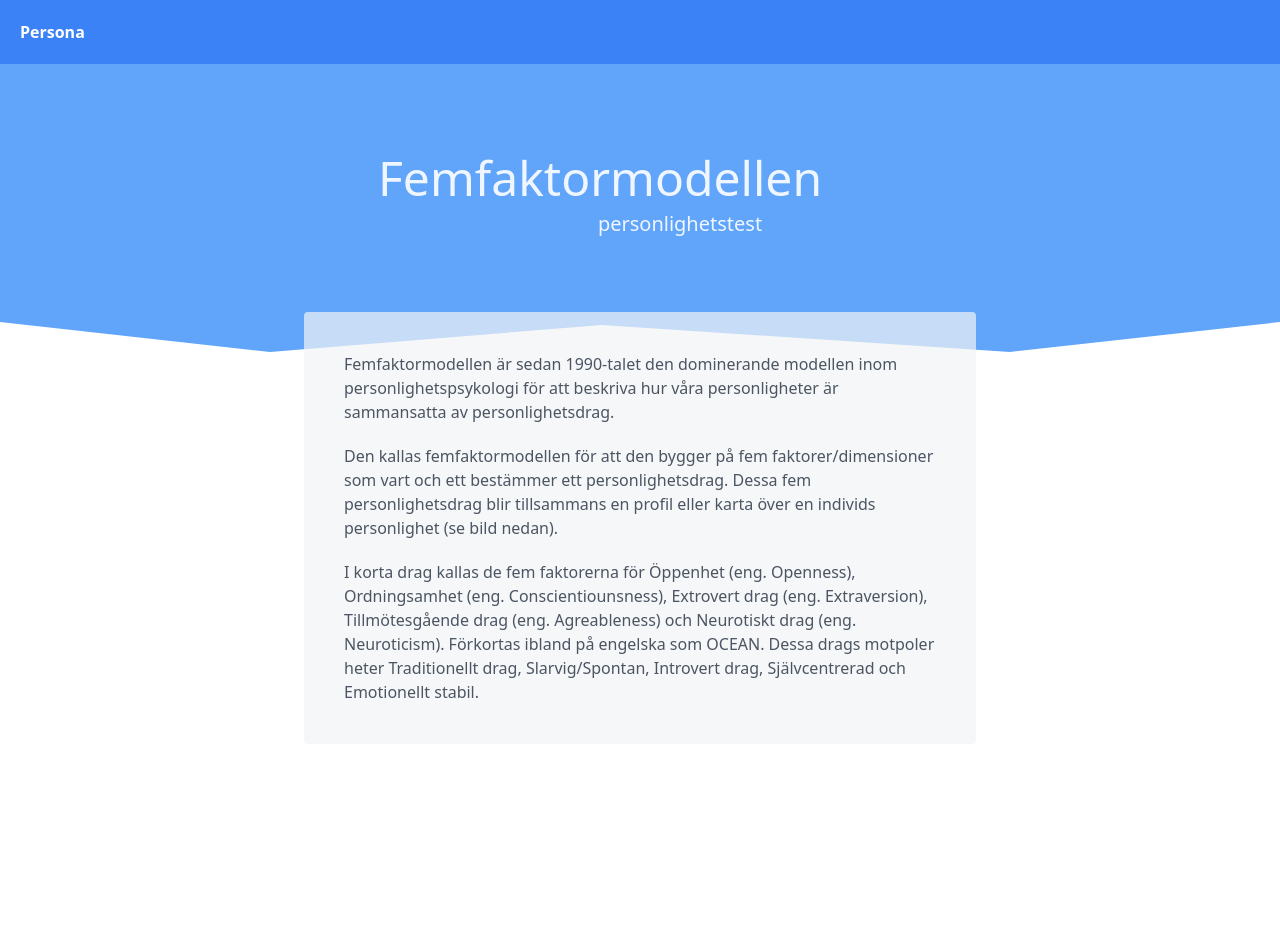
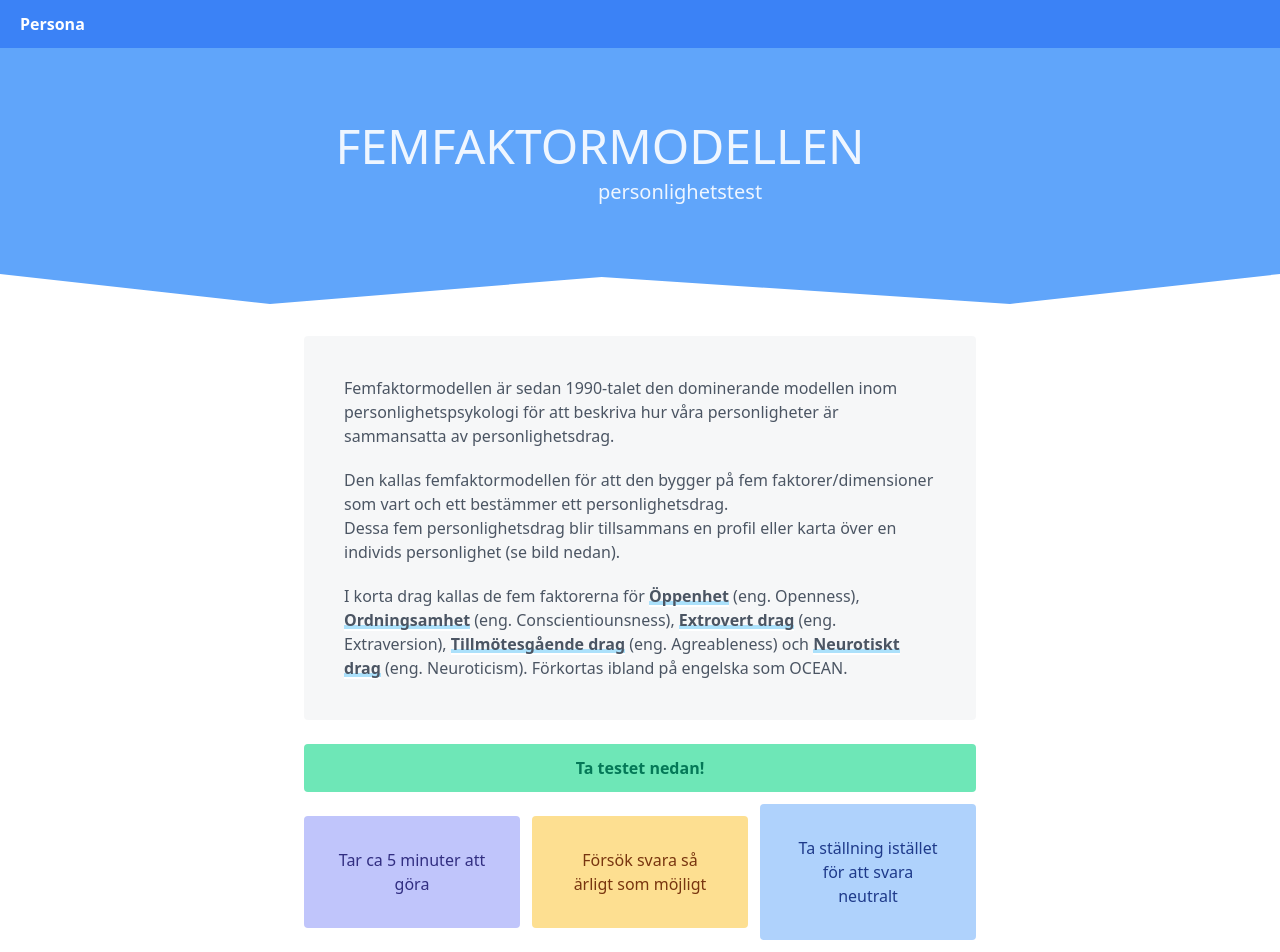
Before and after one commit to johnnydevster/persona, a React (Create React App) app in the folder client/: page / in a window 1280 px wide. Shown: the top 952 px of the page. Before the commit the page ends 800 px from the top, so only its background shows below. Built offline with nearby package versions, Linux system fonts and the light colour scheme.

Commit message:
Bunch of styling

```diff
--- a/client/src/App.js
+++ b/client/src/App.js
@@ -1,38 +1,66 @@
+import QuestionForm from "./Components/QuestionForm.js";
+
 function App() {
   return (
     <div>
-      <header className="bg-blue-500 h-16 flex items-center">
+      <header className="bg-blue-500 h-12 flex items-center">
         <div className="font-sans text-white font-semibold px-5">Persona</div>
       </header>
-      <div className="bg-blue-400 h-72 shape text-blue-50 flex items-center justify-center flex-col">
+      <div className="bg-blue-400 h-64 shape text-blue-50 flex items-center justify-center flex-col">
         <h1 className="relative -top-4 text-3xl md:text-5xl m-2 md:pr-20">
-          Femfaktormodellen
+          FEMFAKTORMODELLEN
         </h1>
         <h2 className="relative -top-4 text-lg md:text-xl md:pl-20">
           personlighetstest
         </h2>
       </div>
-      <div className="relative p-10 text-gray-600 -top-10 max-w-2xl bg-opacity-70 mx-auto rounded bg-gray-100">
+      <section id="main" className="max-w-2xl mx-3 sm:mx-auto">
+        <div className="mt-5 md:mt-8 p-4 sm:p-10 text-gray-600  bg-opacity-70 rounded bg-gray-100">
           <p className="pb-5">
             Femfaktormodellen är sedan 1990-talet den dominerande modellen inom
             personlighetspsykologi för att beskriva hur våra personligheter är
             sammansatta av personlighetsdrag.
           </p>
+          <p>
+            Den kallas femfaktormodellen för att den bygger på fem
+            faktorer/dimensioner som vart och ett bestämmer ett
+            personlighetsdrag.
+          </p>
           <p className="pb-5">
-          Den kallas femfaktormodellen för att den bygger på fem
-          faktorer/dimensioner som vart och ett bestämmer ett personlighetsdrag.
             Dessa fem personlighetsdrag blir tillsammans en profil eller karta
             över en individs personlighet (se bild nedan).
           </p>
           <p>
-          I korta drag kallas de fem faktorerna för Öppenhet (eng. Openness),
-          Ordningsamhet (eng. Conscientiounsness), Extrovert drag (eng.
-          Extraversion), Tillmötesgående drag (eng. Agreableness) och Neurotiskt
-          drag (eng. Neuroticism). Förkortas ibland på engelska som OCEAN. Dessa
-          drags motpoler heter Traditionellt drag, Slarvig/Spontan, Introvert
-          drag, Självcentrerad och Emotionellt stabil.
+            I korta drag kallas de fem faktorerna för{" "}
+            <strong className="text-emphasis">Öppenhet</strong> (eng. Openness),{" "}
+            <strong className="text-emphasis">Ordningsamhet</strong> (eng.
+            Conscientiounsness),{" "}
+            <strong className="text-emphasis">Extrovert drag</strong> (eng.
+            Extraversion),{" "}
+            <strong className="text-emphasis">Tillmötesgående drag</strong>{" "}
+            (eng. Agreableness) och{" "}
+            <strong className="text-emphasis">Neurotiskt drag</strong> (eng.
+            Neuroticism). Förkortas ibland på engelska som OCEAN.
           </p>
         </div>
+        <div className="transition-all duration-300 ease-in-out  hover:bg-green-200 mt-6 rounded mx-auto bg-green-300 text-center py-3 px-5">
+          <h2 className="text-green-700 hover:text-green-800 font-bold cursor-pointer">
+            Ta testet nedan!
+          </h2>
+        </div>
+        <div className="my-6 mx-auto w-3/4 md:w-full md:my-3 md:flex items-center">
+          <div className="md:mr-3 rounded md:w-1/3 p-3 md:p-8 text-center text-indigo-900 bg-indigo-400 bg-opacity-50">
+            Tar ca 5 minuter att göra
+          </div>
+          <div className="md:my-3 md:rounded p-3 md:w-1/3 md:p-8 text-center text-yellow-900 bg-yellow-400 bg-opacity-50">
+            Försök svara så ärligt som möjligt
+          </div>
+          <div className="md:ml-3 rounded p-3 md:w-1/3 md:p-8 text-center text-blue-900 bg-blue-400 bg-opacity-50">
+            Ta ställning istället för att svara neutralt
+          </div>
+        </div>
+        <QuestionForm />
+      </section>
     </div>
   );
 }
--- /dev/null
+++ b/client/src/Components/QuestionForm.js
@@ -0,0 +1,5 @@
+function QuestionForm() {
+  return <div>Fråga</div>;
+}
+
+export default QuestionForm;
--- a/client/src/index.css
+++ b/client/src/index.css
@@ -14,4 +14,9 @@
       0 calc(100% - 30px)
     );
   }
+
+  .text-emphasis {
+    box-shadow: inset 0 -0.125em 0 0 #fff,
+      inset 0 -0.375em 0 0 rgb(100 203 255 / 50%);
+  }
 }
--- a/client/tailwind.config.js
+++ b/client/tailwind.config.js
@@ -5,7 +5,10 @@ module.exports = {
     extend: {},
   },
   variants: {
-    extend: {},
+    extend: {
+      fontSize: ["hover", "focus"],
+      textColor: ["hover"],
+    },
   },
   plugins: [],
 };
```
Lines whose indentation alone changed are shown as unchanged.
